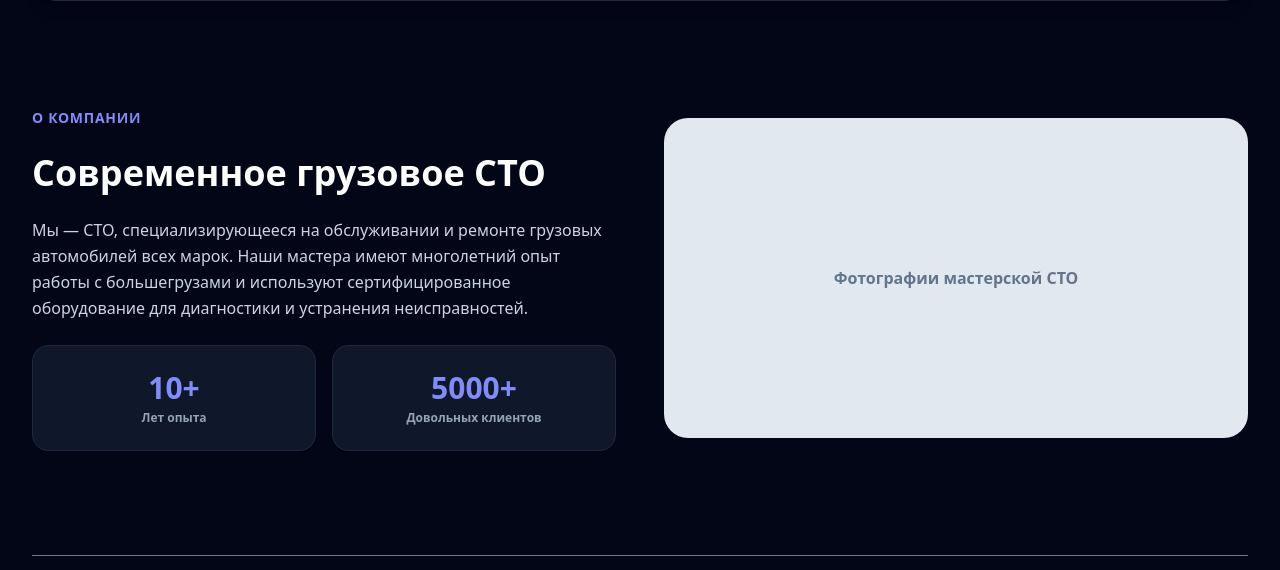
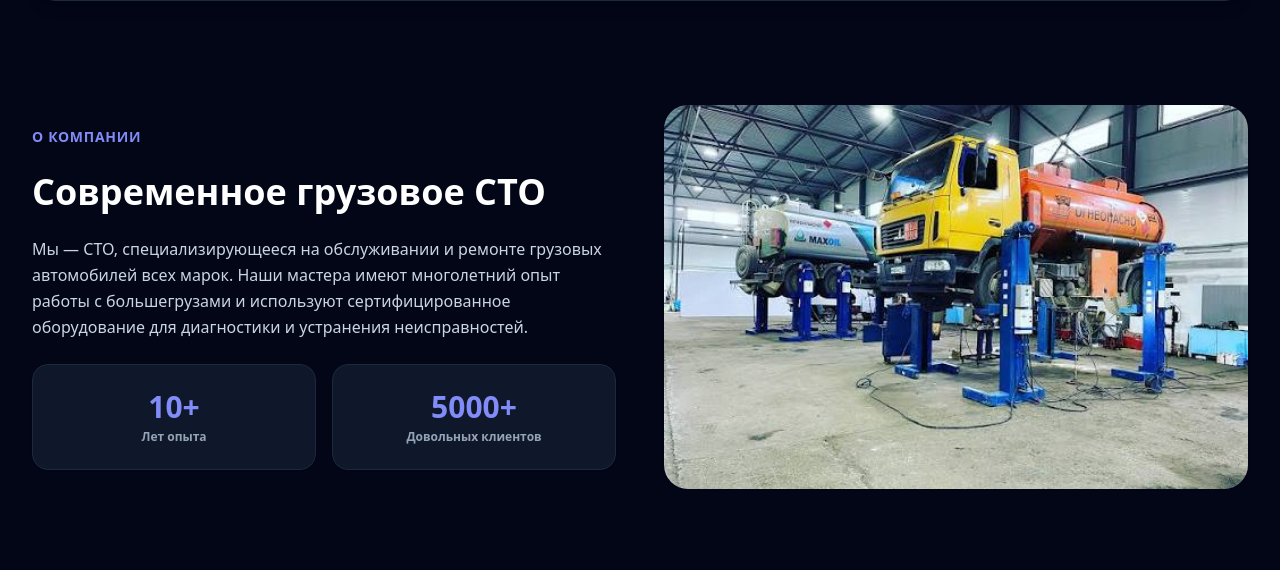
Before and after one commit to Akitaroshi/perevozka, a Django app: page / in a window 1280 px wide. Shown: the part 577-1147 px from the top of the page. Run offline with Django 5.2, Linux system fonts and the light colour scheme; some libraries are stand-ins or nearby versions.

Commit message:
last last one

```diff
--- a/templates/home.html
+++ b/templates/home.html
@@ -1,5 +1,5 @@
 {% extends 'base.html' %}
-
+{% load static %}
 {% block content %}
 <div class="space-y-16">
     <!-- Адаптивный баннер -->
@@ -47,9 +47,7 @@
                 </div>
             </div>
 
-            <div class="h-80 bg-slate-200 dark:bg-slate-850 rounded-3xl flex items-center justify-center shadow-sm overflow-hidden">
-                <span class="text-slate-400 dark:text-slate-500 font-bold">Фотографии мастерской СТО</span>
-            </div>
+           <img src="{% static 'images.jpeg' %}" alt="СТО" class="h-96 w-full object-cover rounded-3xl shadow-sm">
         </div>
     </div>
 
```
Also changed, not shown: transport/static/images.jpeg (added).
